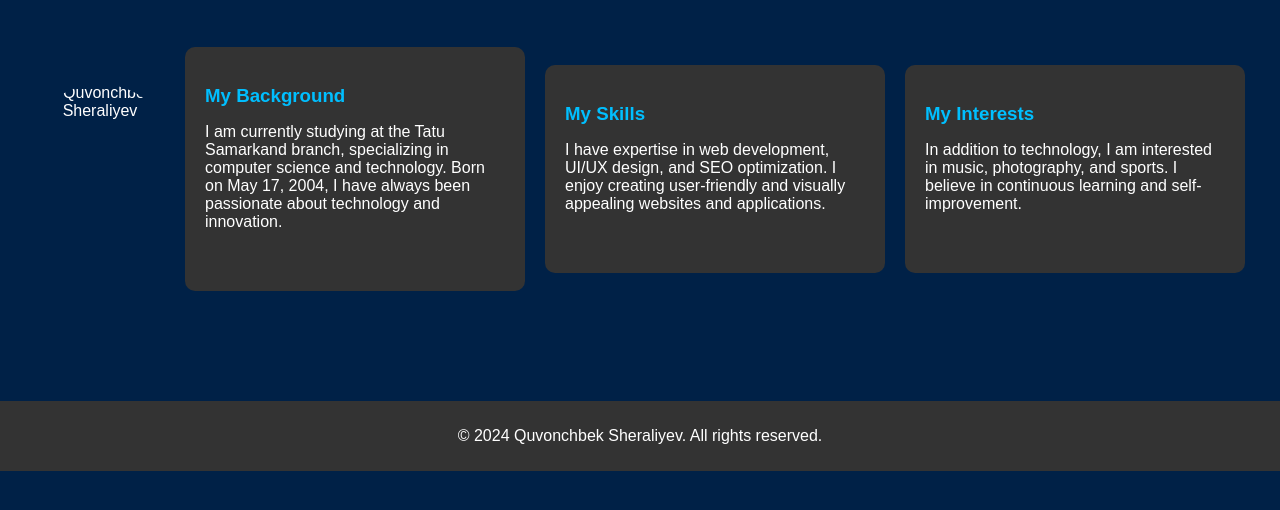
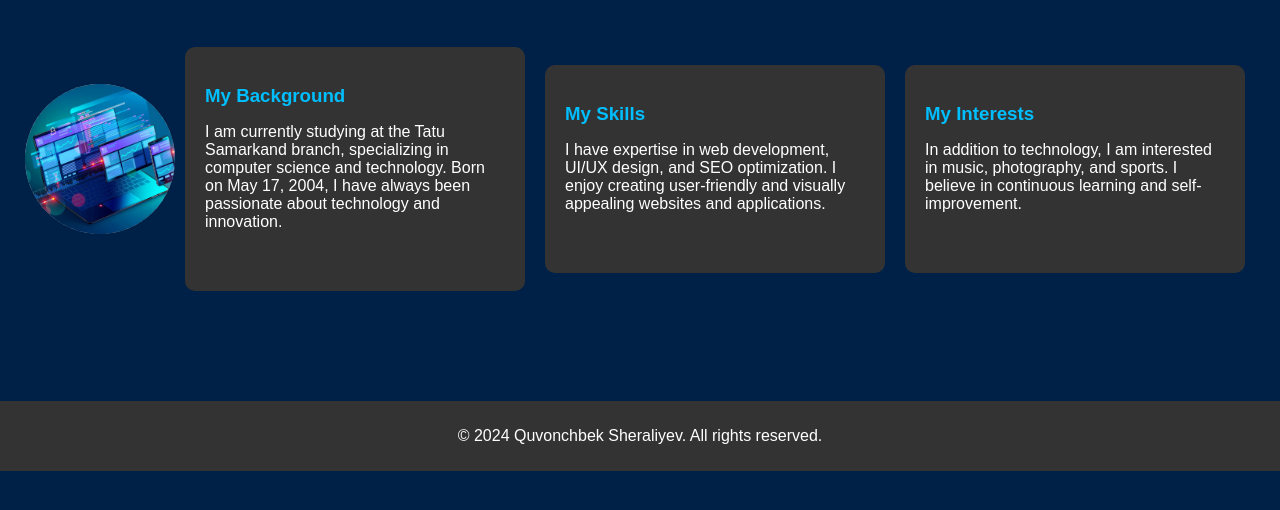
Before and after one commit to 000quvonchbek/websayt, a plain HTML site: page about.html in a window 1280 px wide. Shown: the part 286-796 px from the top of the page. Drawn offline with nearby package versions, Linux system fonts and the light colour scheme.

Commit message:
Fayllarni yangilash

```diff
--- a/about.html
+++ b/about.html
@@ -121,7 +121,7 @@
         <h2>About Quvonchbek Sheraliyev</h2>
         <p>Welcome to my personal website! Here, you can learn more about my background, skills, and interests.</p>
         <div class="about-container">
-            <img src="image.png" alt="Quvonchbek Sheraliyev" class="profile-picture">
+            <img src="qwsd.jpg" alt="Quvonchbek Sheraliyev" class="profile-picture">
             <div class="about-box">
                 <h3>My Background</h3>
                 <p>I am currently studying at the Tatu Samarkand branch, specializing in computer science and technology. Born on May 17, 2004, I have always been passionate about technology and innovation.</p>
```
Also changed, not shown: index.html (+1 -1 lines).
